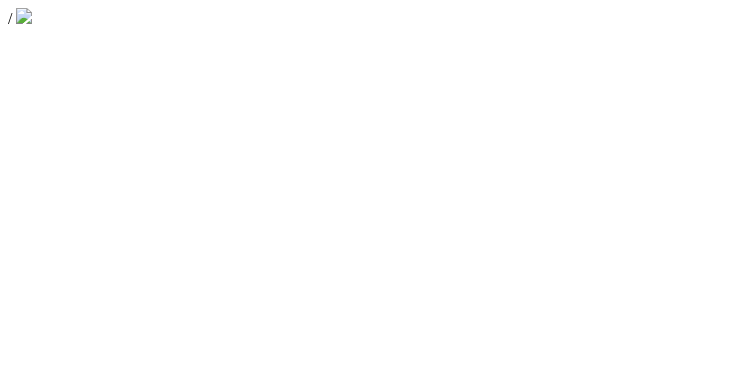
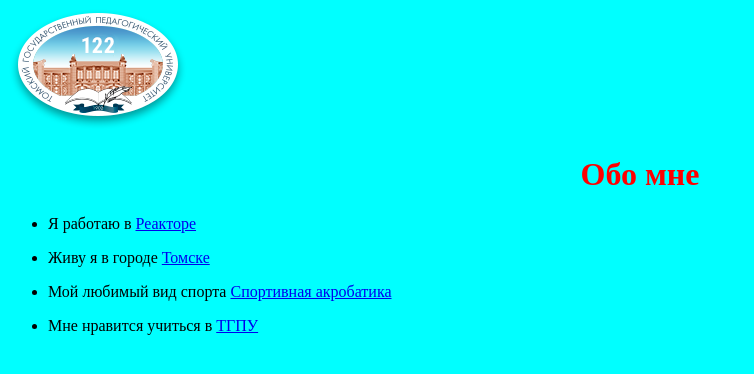
Before and after one commit to Sevasteeva02Sasha/sevasteeva02sasha.github.io, a plain HTML site: page index.html in a window 1280 px wide. Shown: the whole page, without its empty margins (0-754 px from the left). Drawn offline with Linux system fonts and the light colour scheme.

Commit message:
Вторая страница

```diff
--- a/index.html
+++ b/index.html
@@ -2,13 +2,16 @@
 <html>
    <head>
       <title>MyInfo</title>
-
-
+      <link href="style.css" rel="stylesheet">
    </head>
-   <body>/
-      <img SRC="gerbtspu.png">
-
-
-
+   <body>
+      <img src="./gerbtspu118.png">
+      <h1>Обо мне</h1>
+      <ul>
+         <li><p> Я работаю в <a href="https://reactorgym.ru/">Реакторе</a></p></li>
+         <li><p> Живу я в городе <a href=./Томск.html>Томске</a></p></li>
+         <li><p> Мой любимый вид спорта <a href=./Спортивная.акробатика.html> Спортивная акробатика</a></p></li>
+         <li><p> Мне нравится учиться в <a href="https://www.tspu.edu.ru">ТГПУ</a> </p></li>
+      </ul>
    </body>
 </html>
```
Also changed, not shown: Томск.html (added, +15 -0 lines), реактор.html (added, +12 -0 lines), акробатика.html (added), 1 other file.
